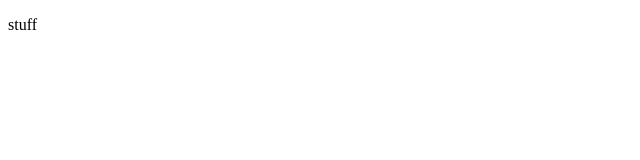
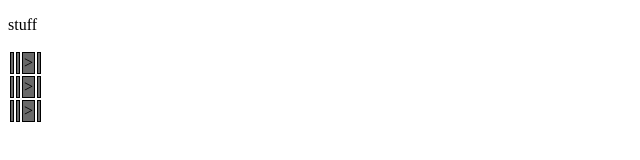
Before and after one commit to JacobyIsWumbo/website, a plain HTML site: page index.html in a window 1280 px wide. Shown: the whole page, without its empty margins (0-640 px from the left). Drawn offline with Linux system fonts and the light colour scheme.

Commit message:
skeleton

```diff
--- a/index.html
+++ b/index.html
@@ -1,5 +1,12 @@
 <!DOCTYPE html>
 <html lang="en">
+<style>
+    th, td {
+        border: 1px solid black;
+        border-collapse:collapse;
+        background-color:dimgray
+}
+</style>
 <head>
     <meta charset="UTF-8">
     <meta name="viewport" content="width=device-width, initial-scale=1.0">
@@ -7,5 +14,25 @@
 </head>
 <body>
     <p> stuff </p>
+    <table>
+        <tr>
+            <th><!--item--></th>
+            <td><!--description--></td>
+            <td><!--image-->></td>
+            <td><!--link--></td>
+        </tr>
+        <tr>
+            <th><!--item--></th>
+            <td><!--description--></td>
+            <td><!--image-->></td>
+            <td><!--link--></td>
+        </tr>
+        <tr>
+            <th><!--item--></th>
+            <td><!--description--></td>
+            <td><!--image-->></td>
+            <td><!--link--></td>
+        </tr>
+    </table>
 </body>
 </html>
```
